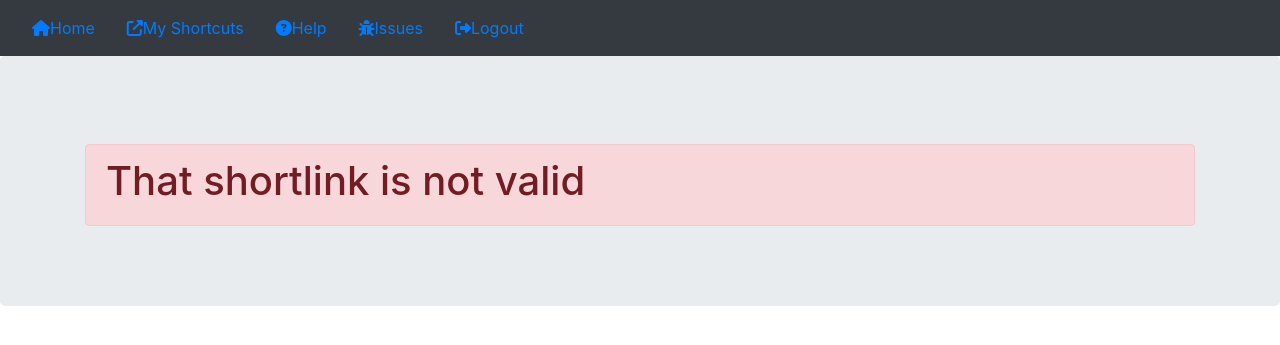
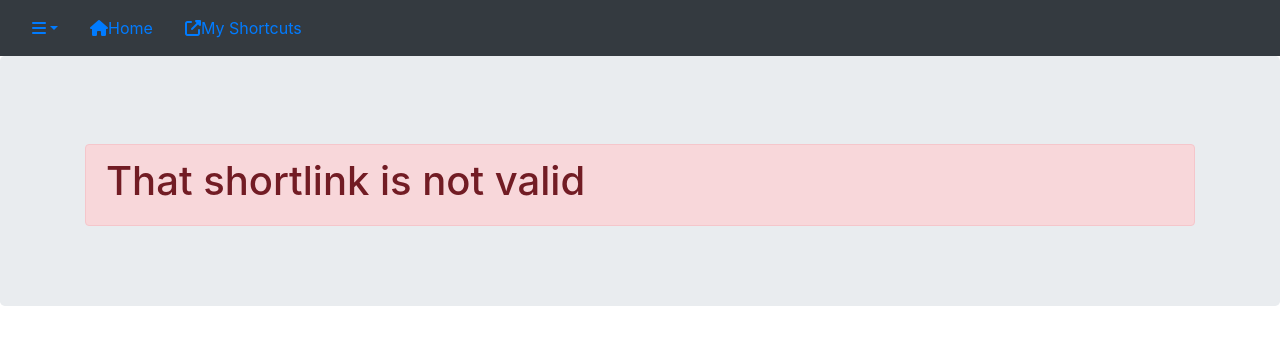
Before and after one commit to kellya/pygmy, a Flask app: page /1 in a window 1280 px wide. Shown: the top 345 px of the page. Run offline with Flask 2, Linux system fonts and the light colour scheme; data that the repository does not hold is empty; parts of the project's set-up code (start-up, migrations or seed data) failed here and were passed over; some libraries are stand-ins or nearby versions.

Commit message:
Reworked menu into drop-down

```diff
--- a/templates/base.html
+++ b/templates/base.html
@@ -5,36 +5,44 @@
     <link rel="shortcut icon" href="{{ url_for('static', filename='favicon.ico') }}">
     <link href="//maxcdn.bootstrapcdn.com/font-awesome/4.2.0/css/font-awesome.min.css" rel="stylesheet">
     <script src="https://kit.fontawesome.com/9da1ddd86e.js" crossorigin="anonymous"></script>
+    <link rel="stylesheet" href="https://stackpath.bootstrapcdn.com/bootstrap/4.5.0/css/bootstrap.min.css" integrity="sha384-9aIt2nRpC12Uk9gS9baDl411NQApFmC26EwAOH8WgZl5MYYxFfc+NcPb1dKGj7Sk" crossorigin="anonymous">
+<!--
     <link rel="stylesheet" href="https://maxcdn.bootstrapcdn.com/bootstrap/4.0.0/css/bootstrap.min.css" integrity="sha384-Gn5384xqQ1aoWXA+058RXPxPg6fy4IWvTNh0E263XmFcJlSAwiGgFAW/dAiS6JXm" crossorigin="anonymous">
+    <script src="https://stackpath.bootstrapcdn.com/bootstrap/4.5.0/js/bootstrap.bundle.min.js" integrity="sha384-1CmrxMRARb6aLqgBO7yyAxTOQE2AKb9GfXnEo760AUcUmFx3ibVJJAzGytlQcNXd" crossorigin="anonymous"></script>
+    -->
     {% block head %}
     {% endblock %}
 </head>
 <body>
     <nav class="navbar navbar-dark bg-dark navbar-fixed-top">
             <ul class="nav nav-pills nav-fill">
+                <li class="nav-item dropdown">
+                    <a class="nav-link dropdown-toggle" data-toggle="dropdown" href="#" role="button" aria-haspopup="true" aria-expanded="false">
+                        <i class="fas fa-bars"></i></a>
+                    <div class="dropdown-menu">
+                        <a class="dropdown-item" href="/help"><i class="nav-item fas fa-question-circle"></i>Help</a>
+                        <a class="dropdown-item" href="https://git.admin.franklin.edu/tins/shorty/issues" title="Report issues or request features"><i class="nav-item fas fa-bug"></i>Issues</a>
+                        <div class="dropdown-divider"></div>
+                        <a class="dropdown-item" href="/logout"><i class="nav-item fas fa-sign-out-alt"></i>Logout</a>
+                    </div>
                 <li class="nav-link">
                     <a href="/"><i class="nav-item fas fa-home"></i>Home</a>
                 </li>
                 <li class="nav-link">
                     <a href="/mylinks"><i class="nav-item fas fa-external-link-alt"></i>My Shortcuts</a>
                 </li>
-                <li class="nav-link">
-                    <a href="/help"><i class="nav-item fas fa-question-circle"></i>Help</a>
-                </li>
-                <li class="nav-link">
-                    <a href="https://git.admin.franklin.edu/tins/shorty/issues" title="Report issues or request features"><i class="nav-item fas fa-bug"></i>Issues</a>
-                </li>
-                <li class="nav-link">
-                    <a href="/logout"><i class="nav-item fas fa-sign-out-alt"></i>Logout</a>
-                </li>
             </ul>
-        </div>
     </nav>
+    </div>
+  </li>
     {% block body %}
     {% endblock %}
     <footer>
         {% block footer %}
         {% endblock %}
     </footer>
+    <script src="https://code.jquery.com/jquery-3.5.1.min.js" integrity="sha256-9/aliU8dGd2tb6OSsuzixeV4y/faTqgFtohetphbbj0=" crossorigin="anonymous"></script>
+    <script src="https://cdn.jsdelivr.net/npm/popper.js@1.16.0/dist/umd/popper.min.js" integrity="sha384-Q6E9RHvbIyZFJoft+2mJbHaEWldlvI9IOYy5n3zV9zzTtmI3UksdQRVvoxMfooAo" crossorigin="anonymous"></script>
+    <script src="https://stackpath.bootstrapcdn.com/bootstrap/4.5.0/js/bootstrap.min.js" integrity="sha384-OgVRvuATP1z7JjHLkuOU7Xw704+h835Lr+6QL9UvYjZE3Ipu6Tp75j7Bh/kR0JKI" crossorigin="anonymous"></script>
 </body>
 </html>
```
